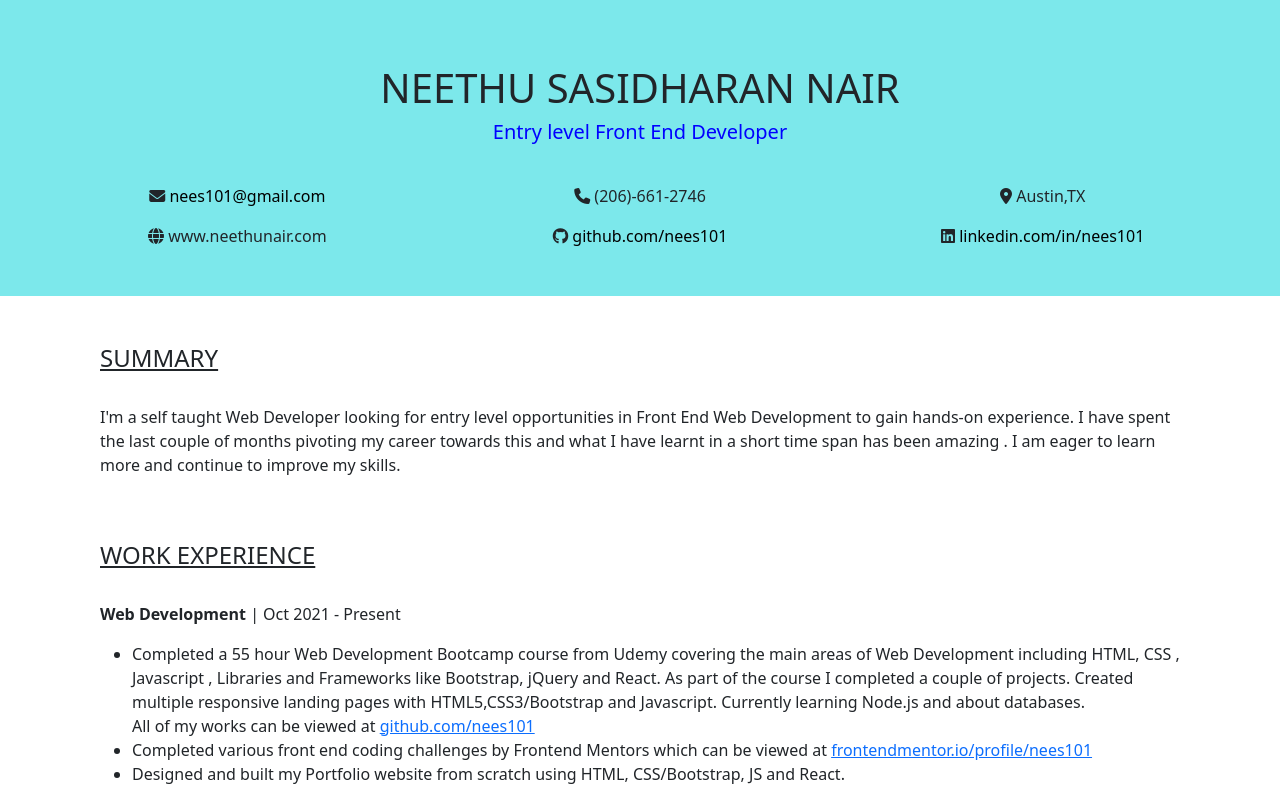
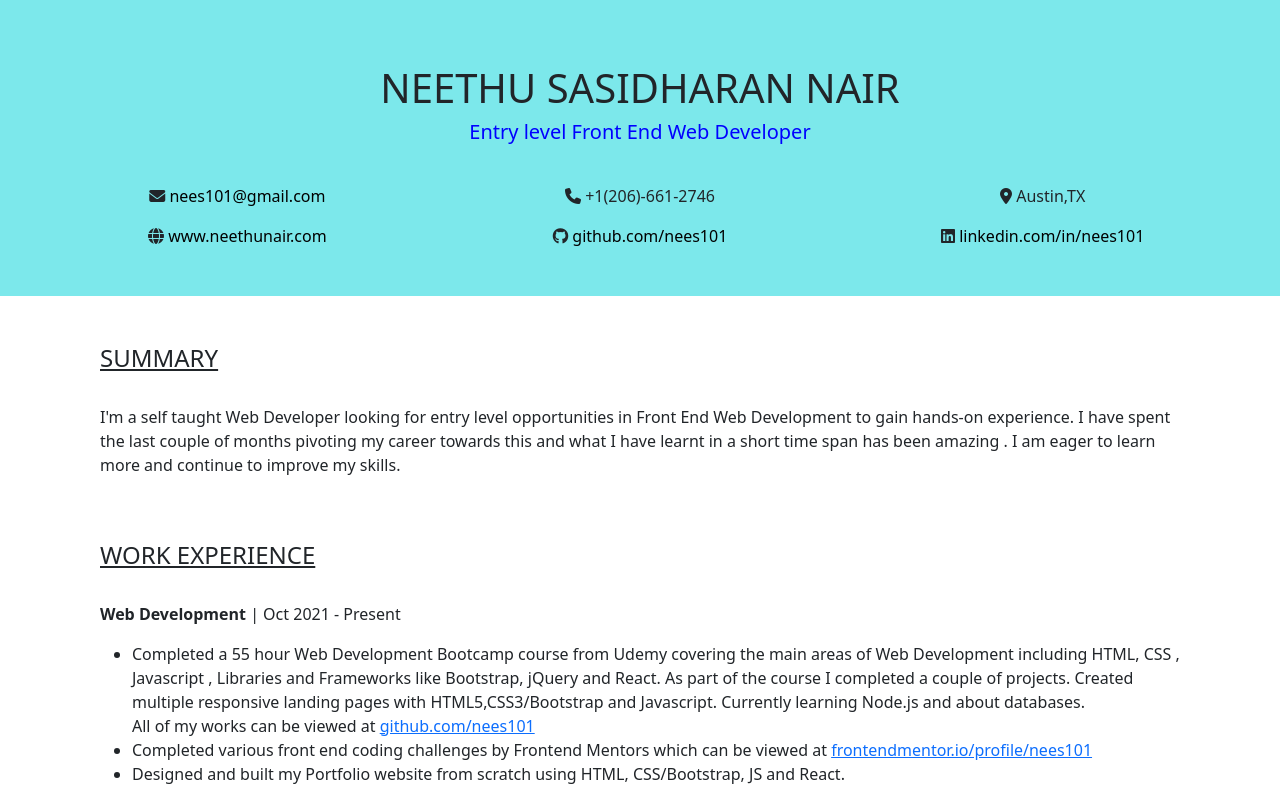
Before and after one commit to nees101/CV, a plain HTML site: page index.html in a window 1280 px wide. Shown: the top 800 px of the page. Drawn offline with nearby package versions, Linux system fonts and the light colour scheme.

Commit message:
Update index.html

```diff
--- a/index.html
+++ b/index.html
@@ -20,7 +20,7 @@
   <div class="p-3">
     <h1 >NEETHU SASIDHARAN NAIR</h1>
     <h2>
-      Entry level Front End Developer
+      Entry level Front End Web Developer
       </h2>
     </div>
 <div class="row pt-3">
@@ -28,7 +28,7 @@
     <i class="fa-solid fa-envelope"></i> <a href="mailto:nees101@gmail.com"> nees101@gmail.com</a>
     </div>
     <div class="col">
-      <i class="fa-solid fa-phone"></i> (206)-661-2746
+      <i class="fa-solid fa-phone"></i> +1(206)-661-2746
       </div>
       <div class="col">
       <i class="fa-solid fa-location-dot"></i>  Austin,TX
@@ -36,7 +36,7 @@
   </div>
   <div class="row pt-3">
     <div class="col">
-    <i class="fa-solid fa-globe"></i>   www.neethunair.com
+    <i class="fa-solid fa-globe"></i> <a href="https://www.neethunair.com"> www.neethunair.com</a>
       </div>
       <div class="col">
       <i class="fa-brands fa-github"></i> <a href="http://github.com/nees101"> github.com/nees101</a>
```
